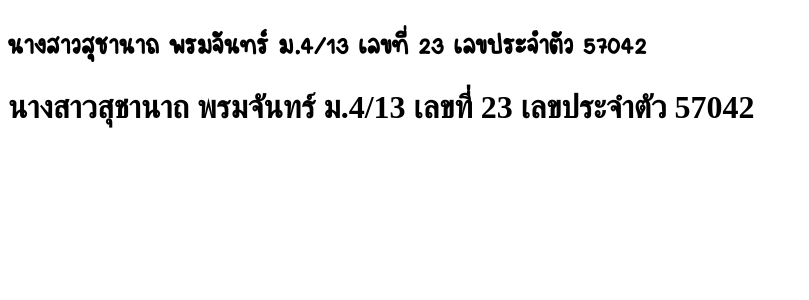
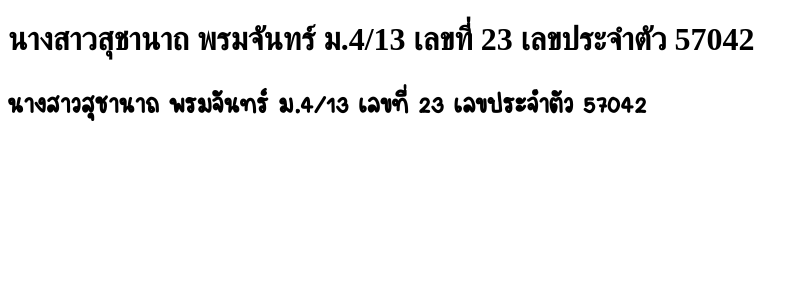
Before and after one commit to 57042/mywebsite, a PHP site: page /font.php in a window 1280 px wide. Shown: the top 300 px of the page, without its empty margins (0-809 px from the left). Run offline with PHP 8.4, Linux system fonts and the light colour scheme; some web fonts are replaced.

Commit message:
Update font.php

```diff
--- a/font.php
+++ b/font.php
@@ -6,11 +6,11 @@
   <style>
     @font-face{
       font-family: myFont1;
-      src: url(ChocolateteehaypaiTEST.woff)
+      src: url(smile-Regula.woff)
     }
     @font-face{
       font-family: myFont2;
-      src: url(smile-Regula.woff)
+      src: url(ChocolateteehaypaiTEST.woff)
     }
     #font1{
 	font-family: myFont1;
```
